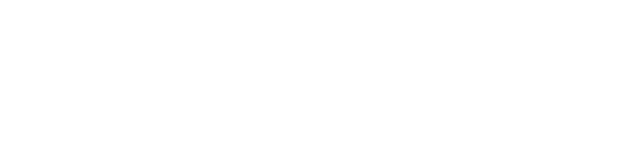
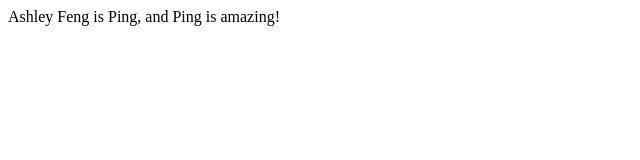
Before and after one commit to ashleyfeng/ac-pp, a plain HTML site: page index.html in a window 1280 px wide. Shown: the whole page, without its empty margins (0-640 px from the left). Drawn offline with Linux system fonts and the light colour scheme.

Commit message:
docs. Add a sentence saying Ping is awesome
blah

```diff
--- a/index.html
+++ b/index.html
@@ -10,3 +10,5 @@
 
     </body>
 </html>
+
+Ashley Feng is Ping, and Ping is amazing!
```
